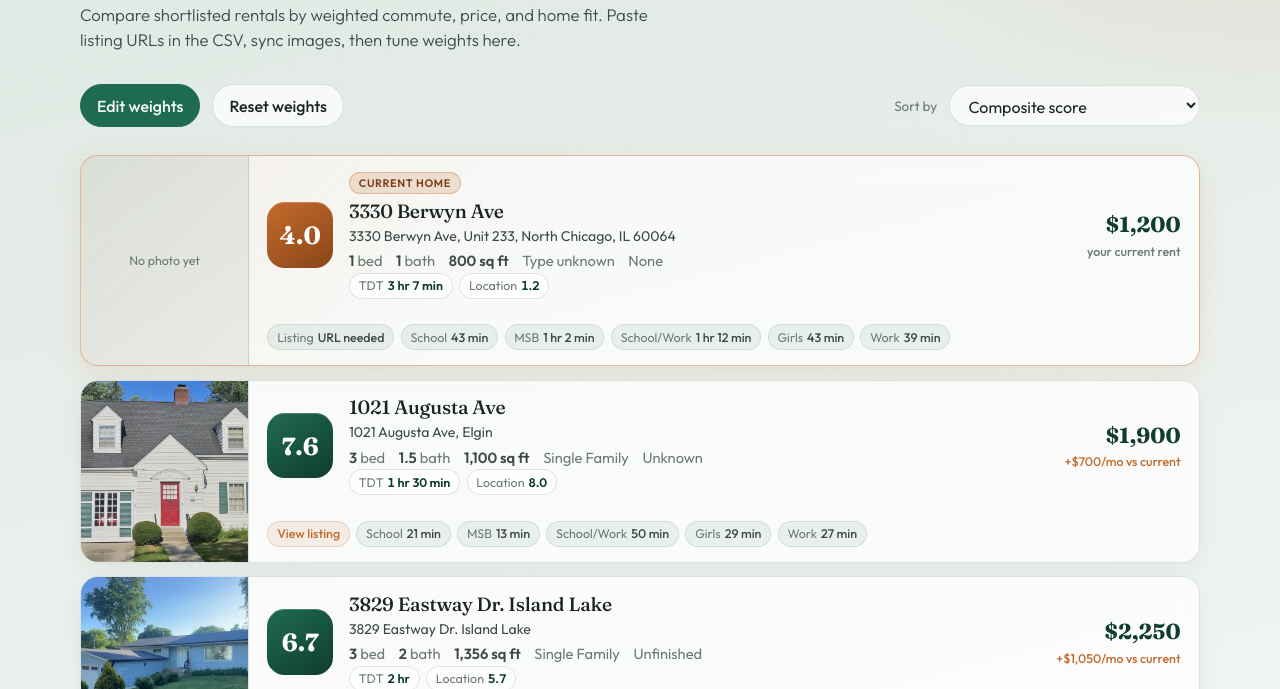
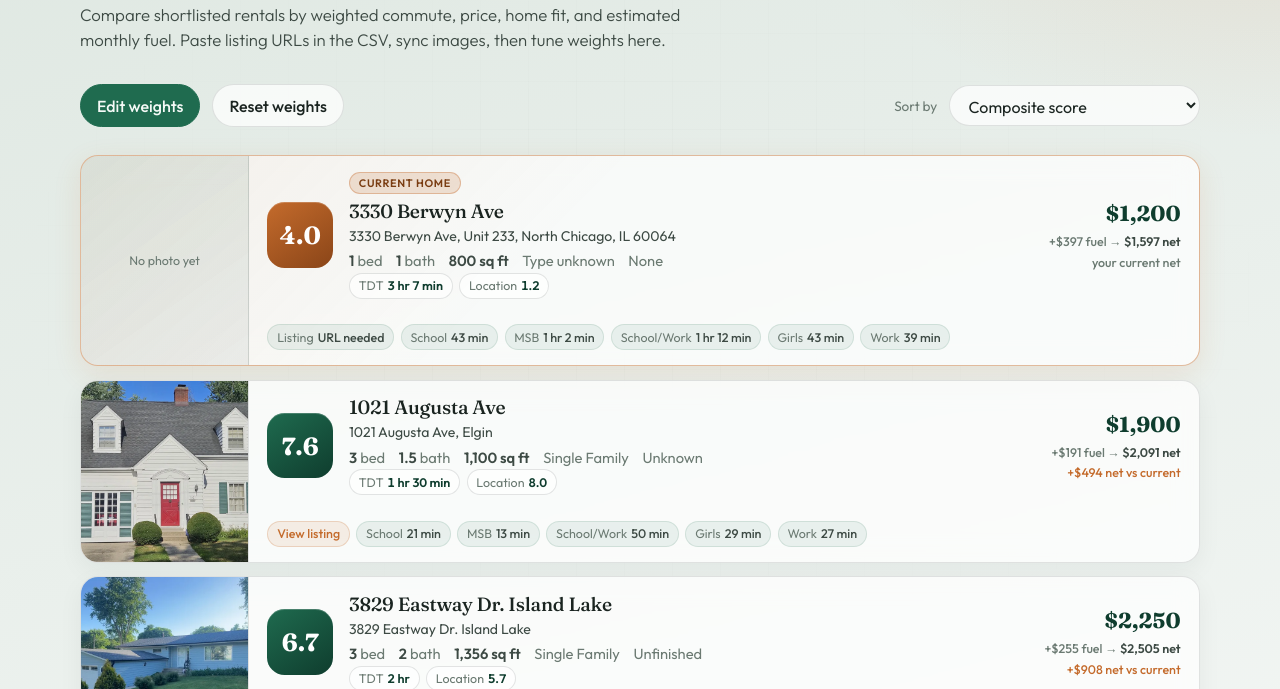
Before and after one commit to CPease-AE/HouseHunt, a plain HTML site: page index.html in a window 1280 px wide. Shown: the part 111-800 px from the top of the page. Drawn offline with Linux system fonts and the light colour scheme.

Commit message:
adding fuel cost comparison

```diff
--- a/index.html
+++ b/index.html
@@ -375,6 +375,17 @@
       color: var(--accent-deep);
       white-space: nowrap;
     }
+    .price-fuel {
+      font-size: 0.78rem;
+      font-weight: 500;
+      color: var(--muted);
+      white-space: nowrap;
+      margin-top: 0.1rem;
+    }
+    .price-fuel strong {
+      color: var(--ink-soft);
+      font-weight: 650;
+    }
     .price-delta {
       font-size: 0.78rem;
       font-weight: 500;
@@ -549,7 +560,7 @@
   <div class="wrap">
     <header class="hero">
       <h1 class="brand">House Hunt</h1>
-      <p class="lede">Compare shortlisted rentals by weighted commute, price, and home fit. Paste listing URLs in the CSV, sync images, then tune weights here.</p>
+      <p class="lede">Compare shortlisted rentals by weighted commute, price, home fit, and estimated monthly fuel. Paste listing URLs in the CSV, sync images, then tune weights here.</p>
     </header>
 
     <div class="toolbar">
@@ -560,7 +571,9 @@
         <option value="score">Composite score</option>
         <option value="location">Location score (high → low)</option>
         <option value="totalDrive">Total drive time (low → high)</option>
+        <option value="fuel">Monthly fuel (low → high)</option>
         <option value="price">Price (low → high)</option>
+        <option value="net">Net cost (low → high)</option>
       </select>
     </div>
 
@@ -635,6 +648,17 @@
       schoolWork: "School/Work",
       girls: "Girls",
       totalDrive: "Total drive",
+    };
+
+    /**
+     * Monthly fuel from Total Drive Time (Girls+School+Work+MSB).
+     * miles ≈ TDT_min/60 × avgMph; cost = miles/mpg × $/gal × workdays
+     */
+    const FUEL = {
+      avgMph: 35,
+      mpg: 22, // Volvo XC70 P3 AWD real-world
+      gasPrice: 4, // Lake County IL
+      workdays: 20,
     };
 
     /** Absolute score anchors (match score_houses.js) */
@@ -718,14 +742,26 @@
       return "$" + n.toLocaleString("en-US");
     }
 
+    function monthlyFuelCost(totalDriveMin) {
+      if (totalDriveMin == null || !Number.isFinite(totalDriveMin) || totalDriveMin <= 0)
+        return null;
+      const milesPerDay = (totalDriveMin / 60) * FUEL.avgMph;
+      return (milesPerDay / FUEL.mpg) * FUEL.gasPrice * FUEL.workdays;
+    }
+
+    function formatFuel(n) {
+      if (n == null || !Number.isFinite(n)) return "—";
+      return "$" + Math.round(n).toLocaleString("en-US") + "/mo";
+    }
+
     function formatPriceDelta(price, baseline) {
       if (price == null || !Number.isFinite(price)) return null;
       if (baseline == null || !Number.isFinite(baseline)) return null;
       const d = Math.round(price - baseline);
-      if (d === 0) return { text: "same as current", cls: "" };
+      if (d === 0) return { text: "same net as current", cls: "" };
       const sign = d > 0 ? "+" : "−";
       return {
-        text: `${sign}$${Math.abs(d).toLocaleString("en-US")}/mo vs current`,
+        text: `${sign}$${Math.abs(d).toLocaleString("en-US")} net vs current`,
         cls: d > 0 ? "pricier" : "cheaper",
       };
     }
@@ -999,10 +1035,19 @@
       const bySort = (a, b) => {
         if (sortBy === "price") return a.price - b.price;
         if (sortBy === "location") return b.scores.location - a.scores.location;
-        if (sortBy === "totalDrive") {
+        if (sortBy === "totalDrive" || sortBy === "fuel") {
           const ta = a.totalDrive == null ? Infinity : a.totalDrive;
           const tb = b.totalDrive == null ? Infinity : b.totalDrive;
           return ta - tb;
+        }
+        if (sortBy === "net") {
+          const netOf = (h) => {
+            const fuel = monthlyFuelCost(h.totalDrive);
+            if (h.price == null || !Number.isFinite(h.price) || fuel == null)
+              return Infinity;
+            return h.price + fuel;
+          };
+          return netOf(a) - netOf(b);
         }
         return b.scores.final - a.scores.final;
       };
@@ -1010,9 +1055,17 @@
       const benchmarks = houses.filter((h) => h.benchmark).sort(bySort);
       const candidates = houses.filter((h) => !h.benchmark).sort(bySort);
       houses = [...benchmarks, ...candidates];
-      const baselinePrice = benchmarks.find(
+      const baselineHouse = benchmarks.find(
         (h) => h.price != null && Number.isFinite(h.price)
-      )?.price;
+      );
+      const baselinePrice = baselineHouse?.price;
+      const baselineFuel = baselineHouse
+        ? monthlyFuelCost(baselineHouse.totalDrive)
+        : null;
+      const baselineNet =
+        baselinePrice != null && baselineFuel != null
+          ? baselinePrice + baselineFuel
+          : null;
 
       const list = document.getElementById("list");
       list.innerHTML = "";
@@ -1042,12 +1095,21 @@
         const benchBadge = h.benchmark
           ? `<span class="bench-badge">Current home</span>`
           : "";
+        const fuel = monthlyFuelCost(h.totalDrive);
+        const net =
+          h.price != null && Number.isFinite(h.price) && fuel != null
+            ? h.price + fuel
+            : null;
         const delta = h.benchmark
-          ? { text: "your current rent", cls: "" }
-          : formatPriceDelta(h.price, baselinePrice);
+          ? { text: "your current net", cls: "" }
+          : formatPriceDelta(net, baselineNet);
         const deltaHtml = delta
           ? `<div class="price-delta ${delta.cls}">${escapeHtml(delta.text)}</div>`
           : "";
+        const fuelSubHtml =
+          fuel != null && net != null
+            ? `<div class="price-fuel">+${formatMoney(Math.round(fuel))} fuel → <strong>${formatMoney(Math.round(net))} net</strong></div>`
+            : "";
 
         el.innerHTML = `
           <div class="house-summary">
@@ -1074,6 +1136,7 @@
                 </div>
                 <div class="price-block">
                   <div class="price">${formatMoney(h.price)}</div>
+                  ${fuelSubHtml}
                   ${deltaHtml}
                 </div>
               </div>
@@ -1097,6 +1160,7 @@
                   : "Add URL in CSV"
               }</span></div>
               <div class="stat"><span class="k">Total drive</span><span class="v">${formatMins(h.totalDrive)} <span style="font-weight:400;color:var(--muted)">(excl. School/Work)</span></span></div>
+              <div class="stat"><span class="k">Monthly fuel</span><span class="v">${formatFuel(fuel)} <span style="font-weight:400;color:var(--muted)">(${FUEL.avgMph} mph · ${FUEL.mpg} mpg · $${FUEL.gasPrice.toFixed(2)}/gal · ${FUEL.workdays} days)</span></span></div>
               <div class="stat"><span class="k">Location score</span><span class="v">${h.scores.location} <span style="font-weight:400;color:var(--muted)">(weighted commutes)</span></span></div>
               <div class="stat"><span class="k">Parking</span><span class="v">${escapeHtml(h.parking || "—")}</span></div>
               ${
```
Also changed, not shown: 2 other files.
